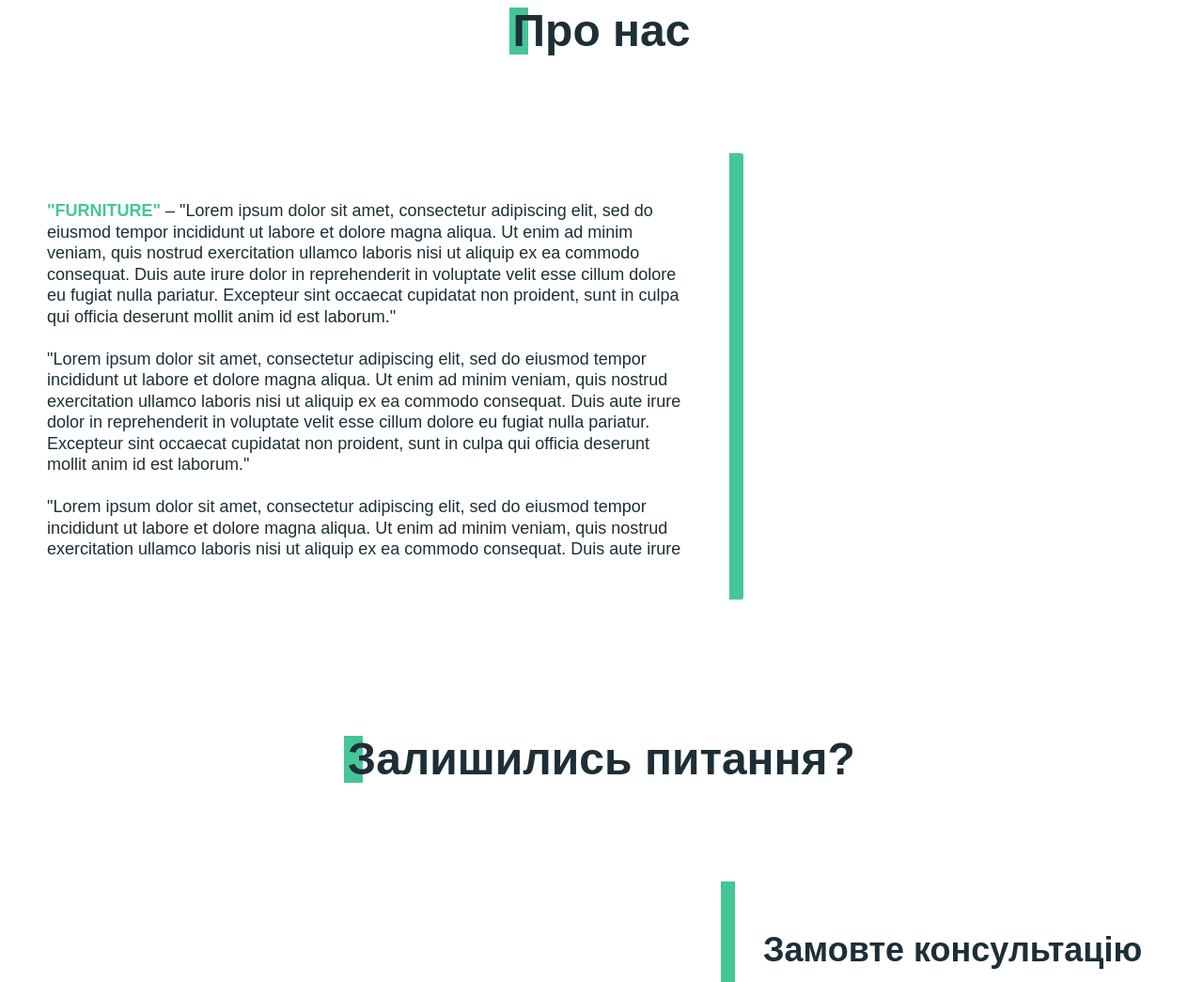
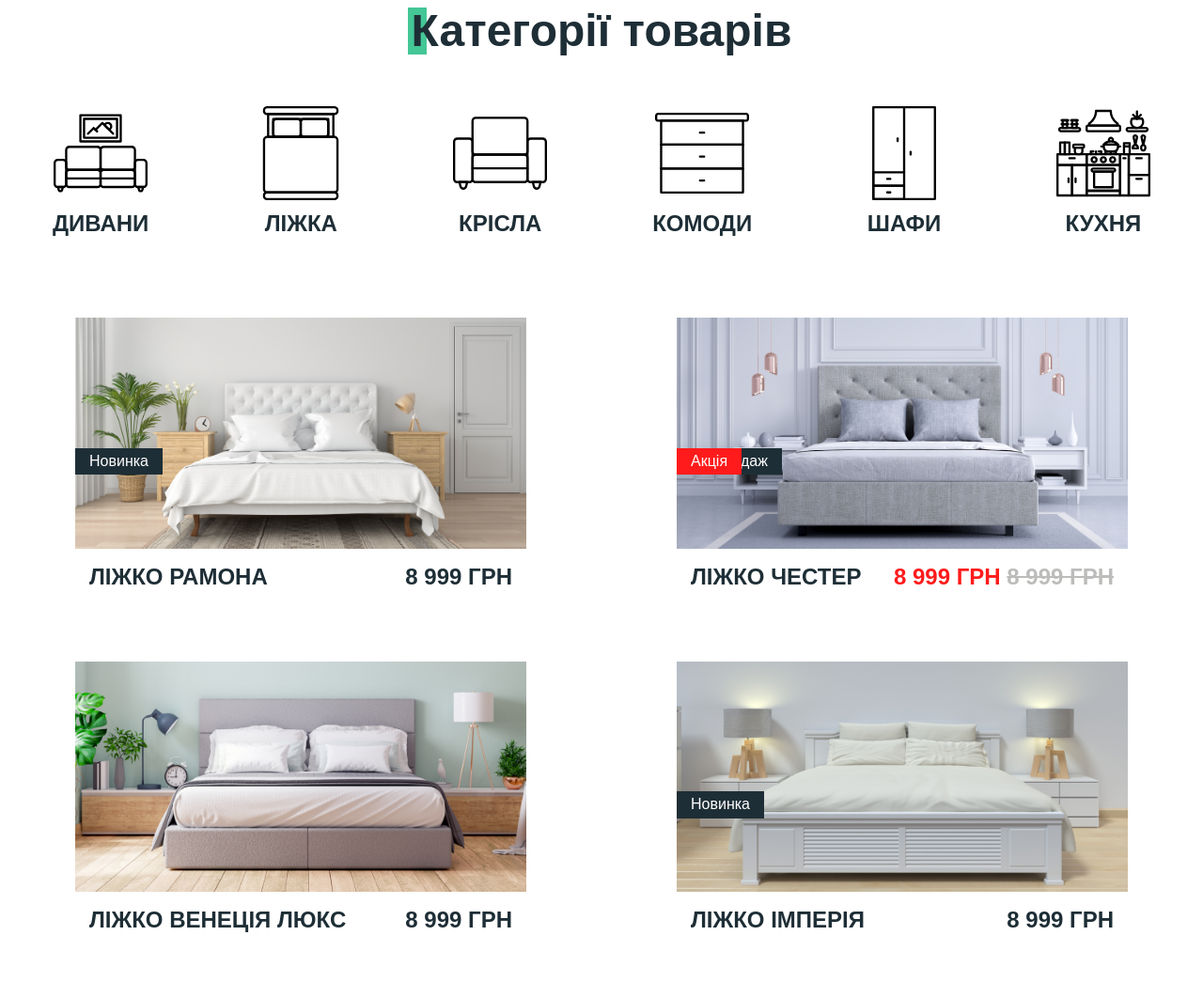
Before and after one commit to RomanBezuhlyi/Furniture, a website built with Parcel: page src/index.html in a window 1280 px wide. Shown: the part 1047-2092 px from the top of the page at 94% size. Built offline with nearby package versions, Linux system fonts and the light colour scheme; files whose address does not match are found by name.

Commit message:
category

```diff
--- a/src/index.html
+++ b/src/index.html
@@ -20,6 +20,7 @@
     <main>
       <include src="./partials/about.html"></include>
       <include src="./partials/hero.html"></include>
+      <include src="./partials/category.html"></include>
       <include src="./partials/advantage.html"></include>
       <include src="./partials/info.html"></include>
       <include src="./partials/advice.html"></include>
--- /dev/null
+++ b/src/partials/category.html
@@ -0,0 +1,117 @@
+<section class="category">
+  <div class="container">
+    <h2 class="section__title">Категорії товарів</h2>
+    <ul class="category__list">
+      <li class="category__item">
+        <svg width="100" height="100" aria-label="arrow">
+          <use href="./images/category.svg#icon-living-room"></use>
+        </svg>
+        <p class="category__name">Дивани</p>
+      </li>
+      <li class="category__item">
+        <svg width="100" height="100" aria-label="arrow">
+          <use href="./images/category.svg#icon-bedroom"></use>
+        </svg>
+        <p class="category__name">Ліжка</p>
+      </li>
+      <li class="category__item">
+        <svg width="100" height="100" aria-label="arrow">
+          <use href="./images/category.svg#icon-armchair"></use>
+        </svg>
+        <p class="category__name">Крісла</p>
+      </li>
+      <li class="category__item">
+        <svg width="100" height="100" aria-label="arrow">
+          <use href="./images/category.svg#icon-wardrobe2"></use>
+        </svg>
+        <p class="category__name">комоди</p>
+      </li>
+      <li class="category__item">
+        <svg width="100" height="100" aria-label="arrow">
+          <use href="./images/category.svg#icon-wardrobe"></use>
+        </svg>
+        <p class="category__name">Шафи</p>
+      </li>
+      <li class="category__item">
+        <svg width="100" height="100" aria-label="arrow">
+          <use href="./images/category.svg#icon-kitchen"></use>
+        </svg>
+        <p class="category__name">Кухня</p>
+      </li>
+    </ul>
+
+    <!-- =========================================================== -->
+
+    <ul class="price__cart">
+      <li class="cart__item">
+        <div class="cart">
+          <img src="./images/category/one.png" alt="one" />
+          <p class="cart-new">Новинка</p>
+          <ul class="cart-text">
+            <li>Ліжко Рамона</li>
+            <li>8 999 грн</li>
+          </ul>
+        </div>
+      </li>
+
+      <li class="cart__item">
+        <div class="cart">
+          <img src="./images/category/two.png" alt="two" />
+          <p class="cart-new">ХІт продаж</p>
+          <p class="cart-sale">Акція</p>
+          <ul class="cart-text">
+            <li>Ліжко Честер</li>
+            <li class="new-price">
+              8 999 грн <s class="old-price">8 999 грн</s>
+            </li>
+          </ul>
+        </div>
+      </li>
+
+      <li class="cart__item">
+        <div class="cart">
+          <img src="./images/category/three.png" alt="three" />
+          <ul class="cart-text">
+            <li>Ліжко Венеція люкс</li>
+            <li>8 999 грн</li>
+          </ul>
+        </div>
+      </li>
+
+      <li class="cart__item">
+        <div class="cart">
+          <img src="./images/category/four.png" alt="four" />
+          <p class="cart-new">Новинка</p>
+          <ul class="cart-text">
+            <li>Ліжко Імперія</li>
+            <li>8 999 грн</li>
+          </ul>
+        </div>
+      </li>
+
+      <li class="cart__item">
+        <div class="cart">
+          <img src="./images/category/five.png" alt="five" />
+          <ul class="cart-text">
+            <li>Ліжко Адель</li>
+            <li>8 999 грн</li>
+          </ul>
+        </div>
+      </li>
+
+      <li class="cart__item">
+        <div class="cart">
+          <img src="./images/category/six.png" alt="six" />
+          <p class="cart-new">Новинка</p>
+          <p class="cart-sale">Акція</p>
+          <ul class="cart-text">
+            <li>Ліжко Атлант</li>
+            <li class="new-price">
+              8 999 грн <s class="old-price">8 999 грн</s>
+            </li>
+          </ul>
+        </div>
+      </li>
+    </ul>
+  </div>
+</section>
--- a/src/sass/main.scss
+++ b/src/sass/main.scss
@@ -22,6 +22,8 @@
 
 @import './partials/hero';
 
+@import './partials/category';
+
 @import './partials/advantage';
 
 @import './partials/info';
--- /dev/null
+++ b/src/sass/partials/_category.scss
@@ -0,0 +1,105 @@
+.category__list {
+  display: flex;
+  flex-wrap: wrap;
+  justify-content: space-around;
+  margin-bottom: 85px;
+}
+
+.category__item {
+  display: flex;
+  flex-direction: column;
+  align-items: center;
+  cursor: pointer;
+  :hover,
+  :focus {
+    fill: getColor('accent');
+  }
+}
+
+.category__item:hover > .category__name {
+  border-bottom: 3px solid getColor('accent');
+}
+
+.category__name {
+  margin-top: 10px;
+  font-family: $fontPrimary;
+  font-weight: 700;
+  font-size: 24px;
+  line-height: 125%;
+  text-transform: uppercase;
+
+  color: getColor('warning');
+}
+// ========================================================
+
+.price__cart {
+  display: flex;
+  flex-wrap: wrap;
+  justify-content: space-around;
+}
+
+.cart {
+  position: relative;
+  display: flex;
+  flex-direction: column;
+  max-width: 480px;
+  transition: all 1s ease-in-out;
+}
+
+.cart:hover,
+:focus {
+  background-color: getColor('accent');
+  transform: translate(0, -15px);
+}
+
+.cart__item {
+  margin-bottom: 60px;
+  cursor: pointer;
+}
+
+.cart-text {
+  display: flex;
+  flex-direction: row;
+  justify-content: space-between;
+  width: 100%;
+  padding: 15px;
+
+  font-family: $fontPrimary;
+  font-weight: 700;
+  font-size: 16px;
+  line-height: 125%;
+
+  text-transform: uppercase;
+
+  color: getColor('warning');
+
+  @include respondTo(tablet) {
+    font-size: 24px;
+  }
+}
+
+.cart-new {
+  position: absolute;
+  padding: 5px 15px;
+  background-color: getColor('warning');
+  color: getColor('primary');
+  top: 10;
+  left: 0;
+}
+
+.cart-sale {
+  position: absolute;
+  padding: 5px 15px;
+  background-color: #ff1b1b;
+  color: getColor('primary');
+  top: 48;
+  left: 0;
+}
+
+.new-price {
+  color: #ff1b1b;
+}
+
+.old-price {
+  color: #bcbdbb;
+}
```
Also changed, not shown: src/images/category.svg (added), src/images/category/five.png (added), src/images/category/four.png (added), src/images/category/one.png (added), src/images/category/six.png (added), src/images/category/three.png (added), src/images/category/two.png (added).
